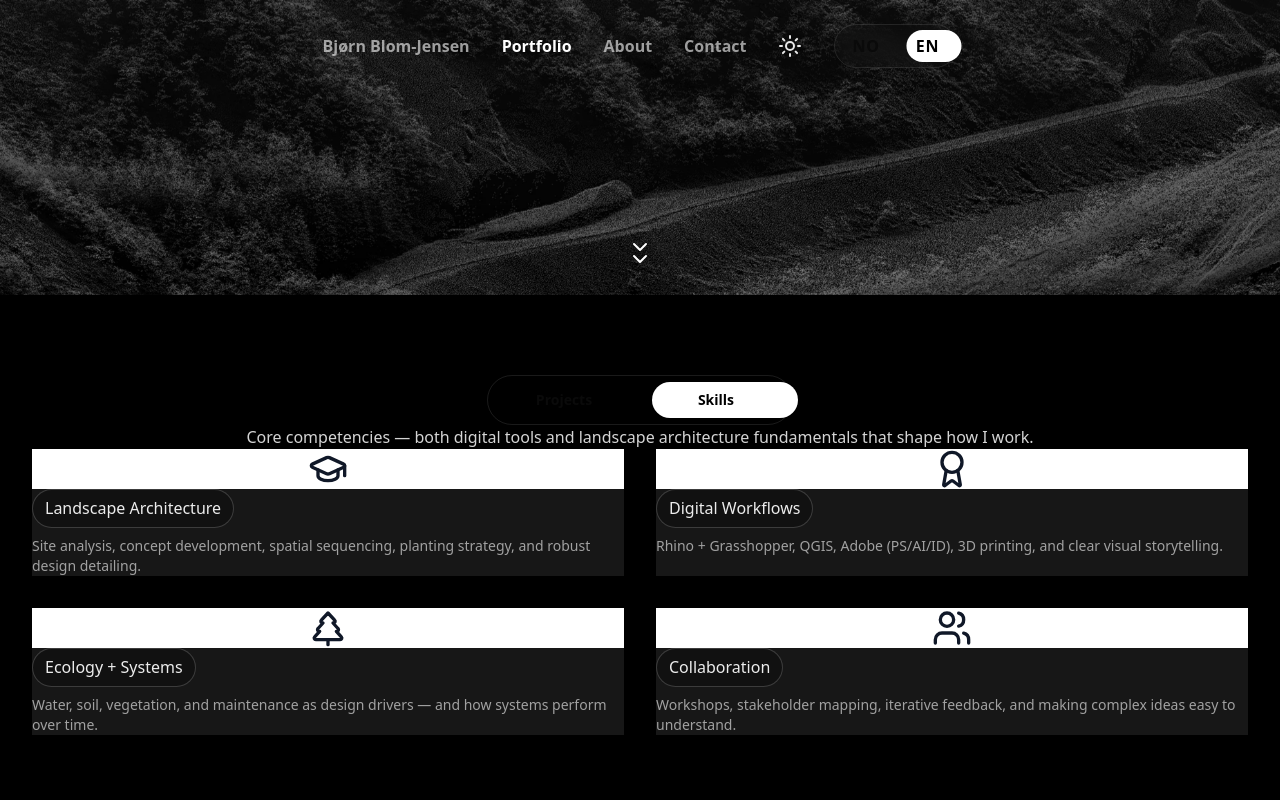
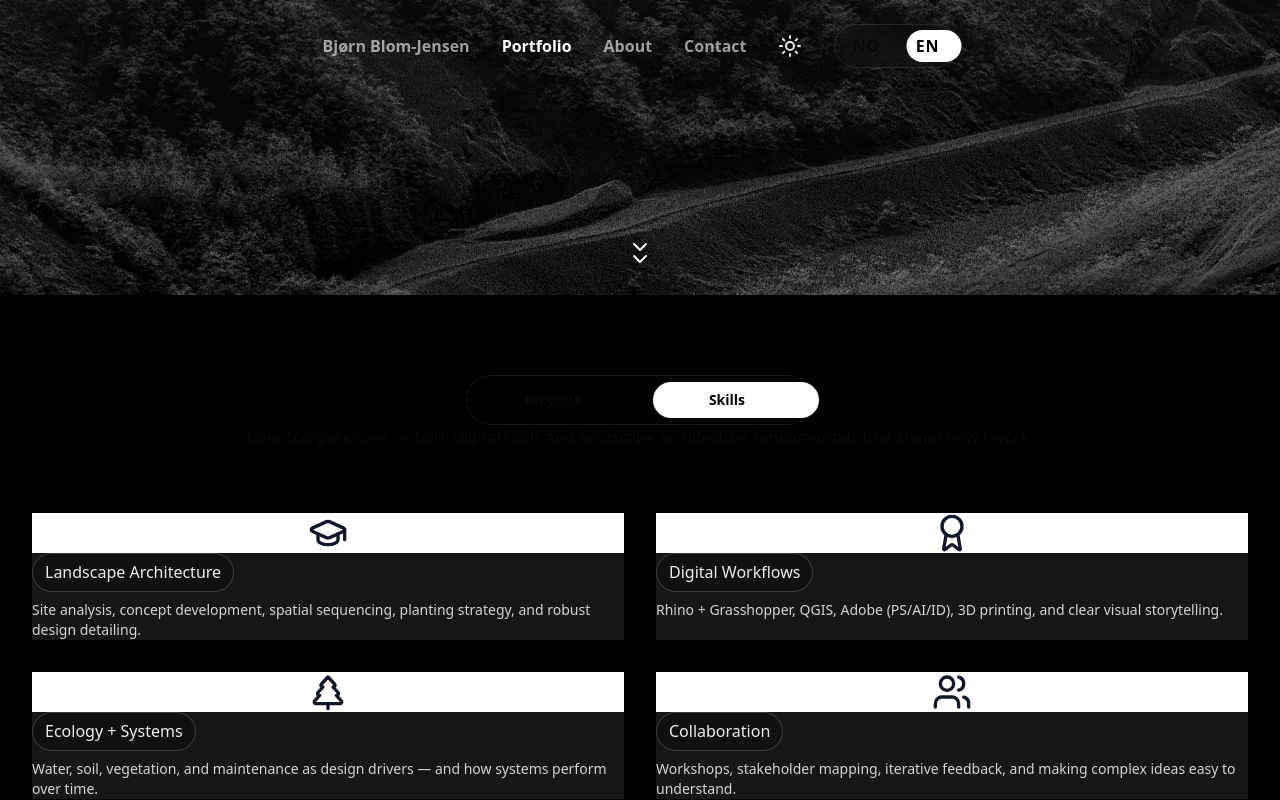
Before and after one commit to blomjensen/blomjensen.github.io, a React (Vite) app: page / in a window 1280 px wide. Both pictures are taken after a click on the button "Skills". Shown: the part 505-1305 px from the top of the page. Built offline with nearby package versions, Linux system fonts and the light colour scheme.

Commit message:
Update Portfolio.tsx

```diff
--- a/src/components/Portfolio.tsx
+++ b/src/components/Portfolio.tsx
@@ -71,6 +71,7 @@ export function Portfolio() {
   const { theme } = useTheme();
   const { language } = useLanguage();
   const c = content[language];
+  const isDark = theme === 'dark';
 
   const [viewMode, setViewMode] = useState<ViewMode>('projects');
   const [showMore, setShowMore] = useState(false);
@@ -84,8 +85,6 @@ export function Portfolio() {
     () => projects.find((p) => p.id === selectedProjectId) ?? null,
     [selectedProjectId]
   );
-
-  const isDark = theme === 'dark';
 
   // Reset carousel index when switching project
   useEffect(() => setCurrentImageIndex(0), [selectedProjectId]);
@@ -150,7 +149,7 @@ export function Portfolio() {
     setCurrentImageIndex((prev) => (prev - 1 + selectedProject.images.length) % selectedProject.images.length);
   };
 
-  // ===== Style constants =====
+  // ===== Layout/shape constants =====
   const cardRadius = 'rounded-2xl';
   const cardShadow = 'shadow-md hover:shadow-xl';
   const cardMediaHeight = 'h-64 sm:h-72 lg:h-80';
@@ -158,29 +157,30 @@ export function Portfolio() {
   const modalRadius = 'rounded-2xl';
   const modalImageHeight = 'h-[42vh] sm:h-[52vh]';
 
+  // ===== Segmented toggle styles (fixed!) =====
+  const toggleOuter = isDark ? 'bg-white/10 border-white/10' : 'bg-gray-200/80 border-gray-300/60';
+  const toggleActivePill = isDark ? 'bg-white' : 'bg-gray-900';
+  const toggleActiveText = isDark ? 'text-black' : 'text-white';
+  const toggleInactiveText = isDark ? 'text-white/70 hover:text-white' : 'text-gray-700 hover:text-gray-900';
+
+  const isProjects = viewMode === 'projects';
+  const insetPx = 6; // padding inside the outer pill
+  const gapPx = 14;  // comfy distance between the two inner pills
+  const buttonMinWidth = 160; // keeps text centered and highlight stable in NO/EN lengths
+
   return (
     <div className={`relative py-20 px-4 sm:px-6 lg:px-8 ${isDark ? 'bg-black' : 'bg-gray-50'}`}>
       <div className="max-w-7xl mx-auto">
         {/* Toggle (Projects/Skills) */}
-        <div className="flex justify-center mb-12">
-          {(() => {
-            const isProjects = viewMode === 'projects';
-            const gapPx = 12;
-            const insetPx = 6;
-
-            const outer = isDark ? 'bg-white/10 border-white/10' : 'bg-gray-200/70 border-gray-200';
-            const activePill = isDark ? 'bg-white' : 'bg-gray-900';
-            const inactiveText = isDark ? 'text-white/70 hover:text-white' : 'text-gray-700 hover:text-gray-900';
-            const activeText = isDark ? 'text-black' : 'text-white';
-
-            return (
+        <div className="flex justify-center mb-14">
           <div
-                className={`relative inline-flex rounded-full border backdrop-blur-md ${outer}`}
+            className={`relative inline-flex rounded-full border backdrop-blur-md ${toggleOuter}`}
             style={{ padding: insetPx }}
           >
+            {/* Sliding highlight */}
             <span
               aria-hidden
-                  className={`absolute rounded-full transition-transform duration-200 ease-out shadow-sm ${activePill}`}
+              className={`absolute rounded-full transition-transform duration-200 ease-out shadow-sm ${toggleActivePill}`}
               style={{
                 top: insetPx,
                 bottom: insetPx,
@@ -189,36 +189,37 @@ export function Portfolio() {
                 transform: isProjects ? 'translateX(0)' : `translateX(calc(100% + ${gapPx}px))`,
               }}
             />
+
+            {/* Buttons */}
             <div className="relative z-10 inline-flex" style={{ gap: gapPx }}>
               <button
                 type="button"
                 onClick={() => setViewMode('projects')}
-                    className={`whitespace-nowrap rounded-full px-6 py-2 text-sm font-bold transition-colors duration-200 ${
-                      isProjects ? activeText : inactiveText
+                className={`rounded-full px-6 py-2 text-sm font-bold transition-colors ${
+                  isProjects ? toggleActiveText : toggleInactiveText
                 }`}
-                    style={{ minWidth: 140, textAlign: 'center' }}
+                style={{ minWidth: buttonMinWidth, textAlign: 'center' }}
               >
                 {c.portfolio.modeProjects}
               </button>
+
               <button
                 type="button"
                 onClick={() => setViewMode('skills')}
-                    className={`whitespace-nowrap rounded-full px-6 py-2 text-sm font-bold transition-colors duration-200 ${
-                      !isProjects ? activeText : inactiveText
+                className={`rounded-full px-6 py-2 text-sm font-bold transition-colors ${
+                  !isProjects ? toggleActiveText : toggleInactiveText
                 }`}
-                    style={{ minWidth: 140, textAlign: 'center' }}
+                style={{ minWidth: buttonMinWidth, textAlign: 'center' }}
               >
                 {c.portfolio.modeSkills}
               </button>
             </div>
           </div>
-            );
-          })()}
         </div>
 
         {/* Intro */}
-        <div className="text-center mb-14">
-          <p className={`max-w-3xl mx-auto ${isDark ? 'text-neutral-300' : 'text-gray-700'}`}>
+        <div className="text-center mb-16">
+          <p className={`max-w-3xl mx-auto ${isDark ? 'text-neutral-200' : 'text-gray-700'}`}>
             {viewMode === 'projects' ? c.portfolio.projectsIntro : c.portfolio.skillsIntro}
           </p>
         </div>
@@ -243,6 +244,7 @@ export function Portfolio() {
                       loading="lazy"
                       decoding="async"
                     />
+                    {/* Ingen tittel/summary på bildet */}
                   </div>
                 </button>
               ))}
@@ -309,7 +311,7 @@ export function Portfolio() {
                   <div className="mb-2">
                     <span className="glass-pill">{skill.title[language]}</span>
                   </div>
-                  <p className={`text-sm ${isDark ? 'text-neutral-400' : 'text-gray-600'}`}>
+                  <p className={`text-sm ${isDark ? 'text-neutral-300' : 'text-gray-600'}`}>
                     {skill.description[language]}
                   </p>
                 </div>
@@ -400,7 +402,7 @@ export function Portfolio() {
 
                 <h2 className={`mb-4 ${isDark ? 'text-white' : 'text-gray-900'}`}>{selectedProject.title[language]}</h2>
 
-                <p className={`mb-6 ${isDark ? 'text-neutral-300' : 'text-gray-700'}`}>
+                <p className={`mb-6 ${isDark ? 'text-neutral-200' : 'text-gray-700'}`}>
                   {selectedProject.fullDescription[language]}
                 </p>
 
@@ -419,7 +421,7 @@ export function Portfolio() {
                             />
                           </div>
                           {img.caption && (
-                            <figcaption className={`text-xs mt-2 ${isDark ? 'text-neutral-400' : 'text-gray-600'}`}>
+                            <figcaption className={`text-xs mt-2 ${isDark ? 'text-neutral-300' : 'text-gray-600'}`}>
                               {img.caption}
                             </figcaption>
                           )}
@@ -431,7 +433,7 @@ export function Portfolio() {
 
                 <div className={`border-t pt-6 ${isDark ? 'border-neutral-700' : 'border-gray-200'}`}>
                   <h3 className={`mb-3 ${isDark ? 'text-white' : 'text-gray-900'}`}>{c.portfolio.modal.detailsTitle}</h3>
-                  <p className={`${isDark ? 'text-neutral-400' : 'text-gray-600'}`}>
+                  <p className={`${isDark ? 'text-neutral-300' : 'text-gray-600'}`}>
                     {selectedProject.description[language]}
                   </p>
                 </div>
```
Lines whose indentation alone changed are shown as unchanged.
